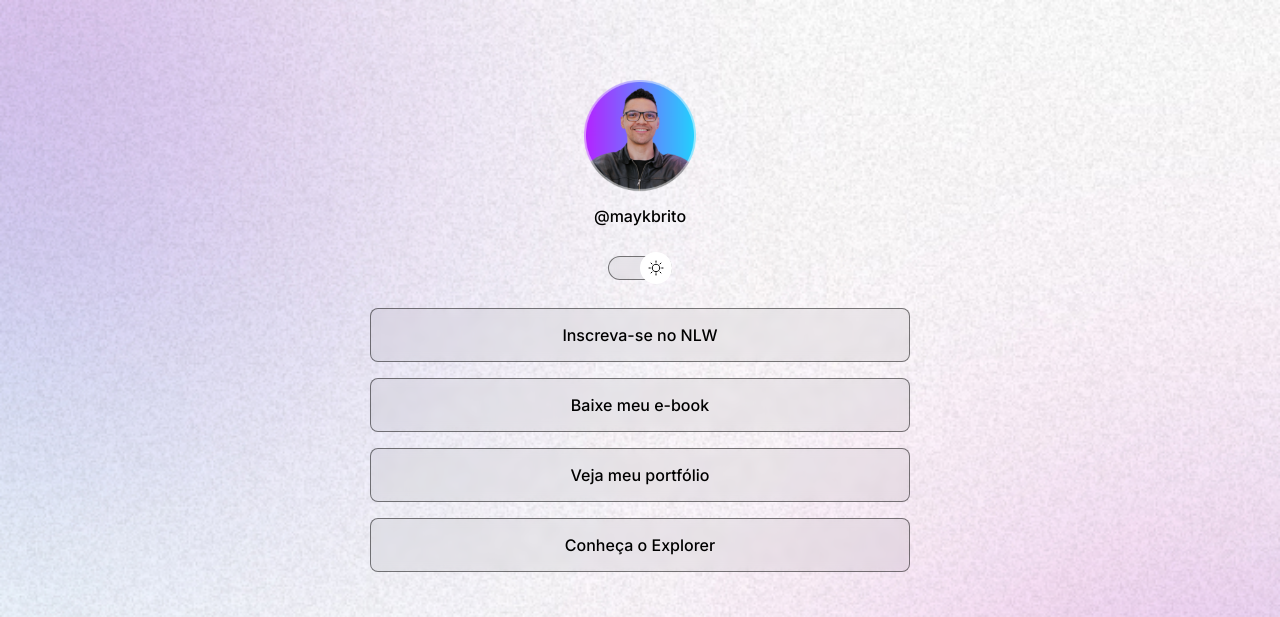
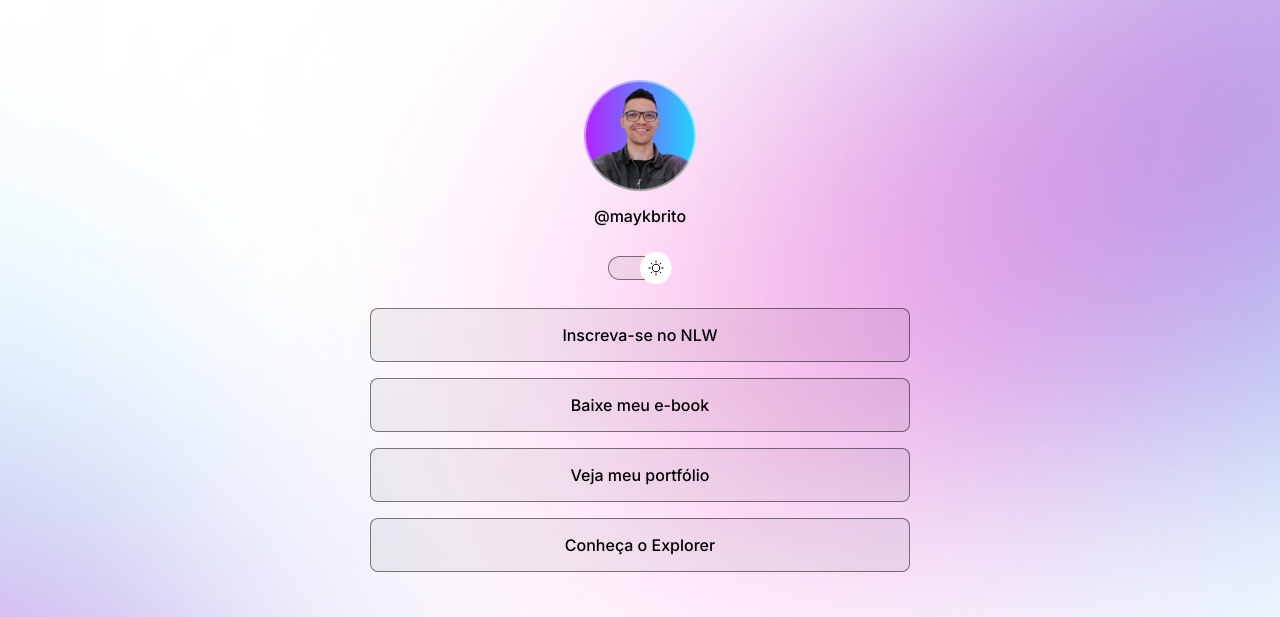
Before and after one commit to Flavio-Ad-Souza/RocketSeat-Discover-Projeto, a plain HTML site: page index.html in a window 1280 px wide. Shown: the top 617 px of the page. Drawn offline with nearby package versions, Linux system fonts and the light colour scheme.

Commit message:
change background based on media queries

```diff
--- a/style.css
+++ b/style.css
@@ -26,6 +26,7 @@
 
 body {
   background: var(--bg-url) no-repeat top center/cover;
+  height: 100vh;
 }
 
 body * {
@@ -156,3 +157,13 @@ footer {
   text-align: center;
   font-size: 14px;
 }
+
+/* media querie */
+@media (min-width: 700px) {
+  :root {
+    --bg-url: url(./assets/bg-desktop.jpg);
+  }
+  .light {
+    --bg-url: url(./assets/bg-desktop-light.jpg);
+  }
+}
```
Also changed, not shown: assets/bg-desktop-light.jpg (added), assets/bg-desktop.jpg (added).
